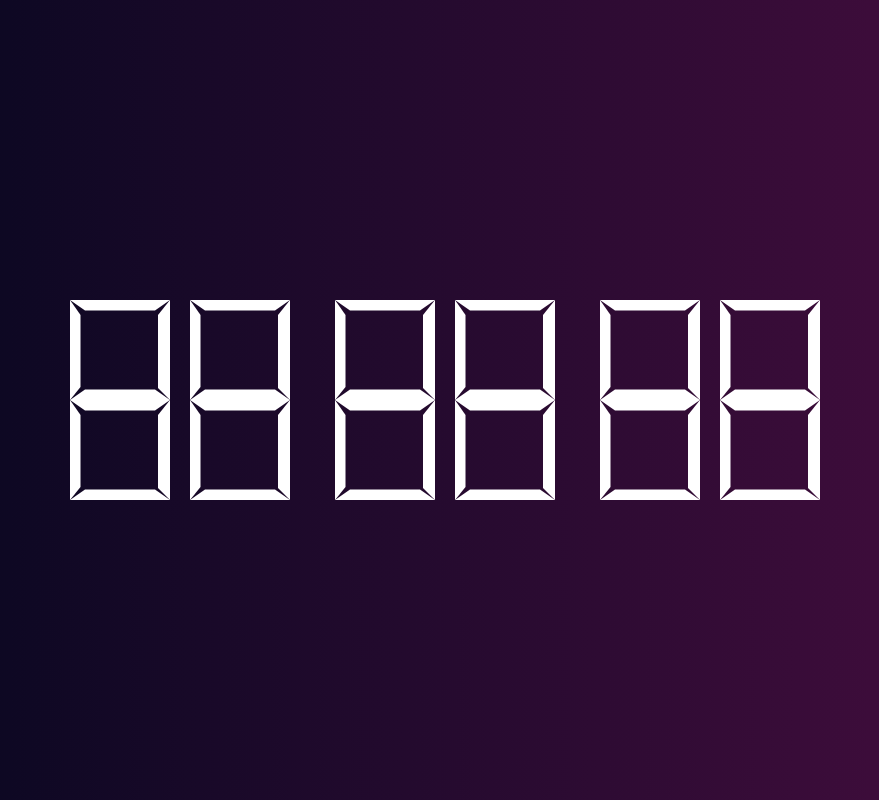
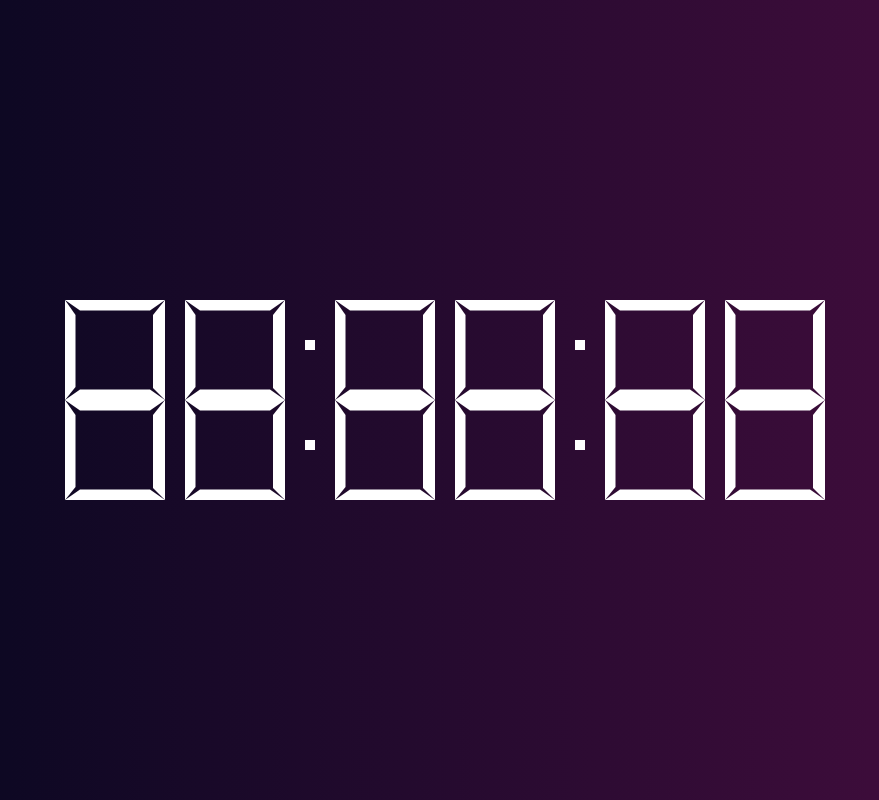
Before and after one commit to RobertLancman/DIGITAL-CLOCK-JAVASCRIPT, a website: page index.html in a window 1280 px wide. Shown: the whole page, without its empty margins (195-1074 px from the left). Drawn offline with Linux system fonts and the light colour scheme.

Commit message:
adding dots

```diff
--- a/index.html
+++ b/index.html
@@ -42,10 +42,10 @@
             </div>
             <div class="digital__clock__number">
                 <div class="digital__clock__number__square">
-
+                    <div class="circle"></div>
                 </div>
                 <div class="digital__clock__number__square">
-
+                    <div class="circle"></div>
                 </div>
             </div>
             <div class="digital__clock__number digital__clock__number--three">
@@ -78,10 +78,10 @@
             </div>
             <div class="digital__clock__number">
                 <div class="digital__clock__number__square">
-
+                    <div class="circle"></div>
                 </div>
                 <div class="digital__clock__number__square">
-
+                    <div class="circle"></div>
                 </div>
             </div>
             <div class="digital__clock__number digital__clock__number--five">
--- a/sass/digital.scss
+++ b/sass/digital.scss
@@ -28,15 +28,19 @@
 
             &--one {
                 grid-column: 2 / 3;
-
             }
 
             &__square {
-
                 display: grid;
                 grid-template-columns: repeat(10, 1fr);
                 grid-template-rows: repeat(10, 1fr);
 
+
+                .circle {
+                    width: 1rem;
+                    background-color: #fff;
+                    grid-row: 5 / 6;
+                }
                 .digital__bar {
 
                     background-color: #fff;
```
Also changed, not shown: css/style.css.
